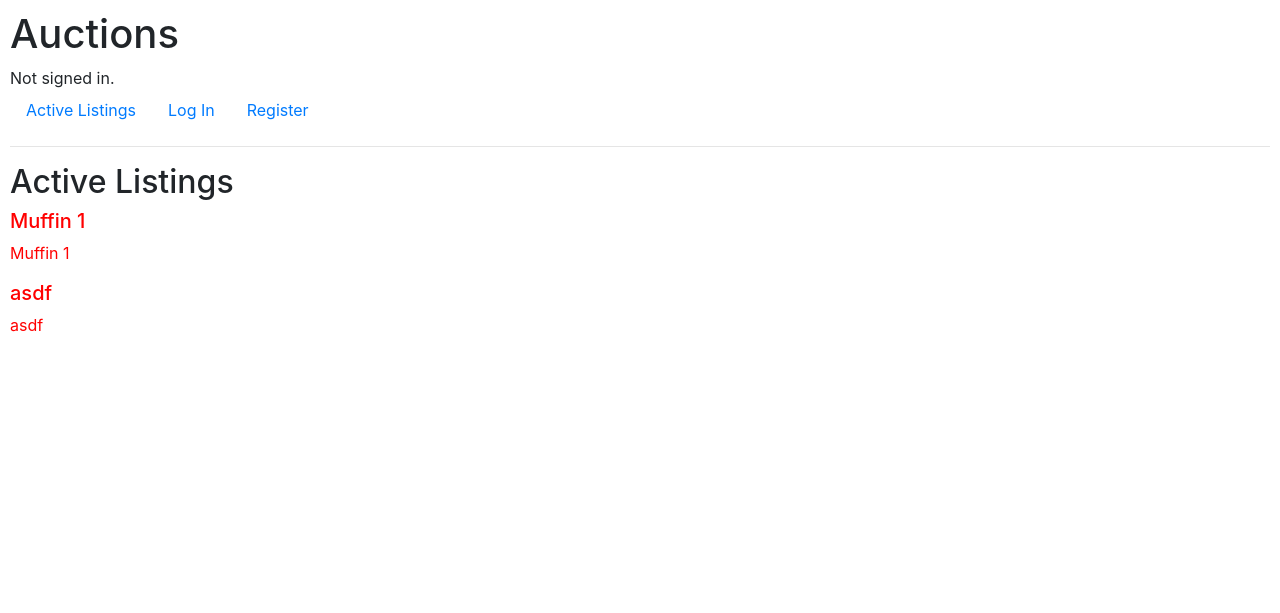
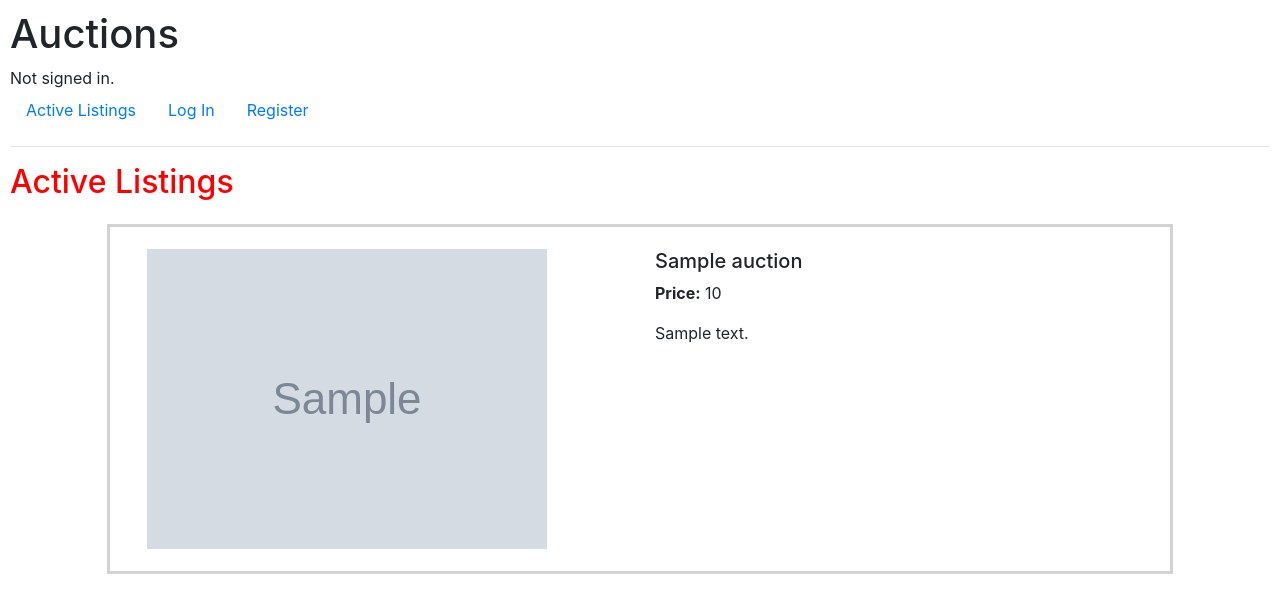
Before and after one commit to chrisfinns/commerce, a Django app: template auctions/templates/auctions/index.html in a window 1280 px wide. Shown: the top 613 px of the page. Run offline with Django 3.2, Linux system fonts and the light colour scheme; data comes from the database, SQL or seed files in the repository; both versions use the stored data as it was after the commit; tables that the repository leaves empty hold one stand-in row (values such as "Sample post"); the template is opened without the code that fills it: values that come from a table or form of the project are taken from there, most other values are stand-ins (such as "Sample title", 1, 10 or a date in 2020); grey boxes marked "Sample" are stand-in pictures; parts of the project's set-up code (start-up, migrations or seed data) failed here and were passed over; some libraries are stand-ins or nearby versions.

Commit message:
Added fields to the model.py

```diff
--- a/auctions/models.py
+++ b/auctions/models.py
@@ -3,27 +3,48 @@ from django.db import models
 
 
 class User(AbstractUser):
+    #username
+    #email
+    #password
+    first_name = models.CharField(max_length=64)
+    last_name = models.CharField(max_length=64)
+    date_joined = models.DateField(auto_now_add=True)
 
-    pass
 
+class Bids(models.Model):
+
+    # bid_amount, connect to the user/auction
+    amount = models.DecimalField(max_digits=14, decimal_places=2, blank=True)
+    #auction =
+
+    #bidder =
+    #timestamp =
 
 class Auctions(models.Model):
     # auction_items, who was the user that bid on it, bid_amount
-    item_name = models.CharField(max_length=64)
-    description = models.CharField(max_length=528)
-    #photo = URL
-    #bid = ForeignKey
-    #created
+    item_name = models.CharField(max_length=255)
+    description = models.TextField()
+    image = models.ImageField(upload_to='auction_images')
+    start_time = models.DateField(auto_now_add=True)
+    end_time = models.DateTimeField(default=datetime.now + timedelta(days=7))
+    starting_price = models.DecimalField(max_digits=14, decimal_places=2)
+    #current_price = models.DecimalField(max_digits=14, decimal_places=2, blank=True)
+    #seller =
+    #is_active =
+
 
     def __str__(self):
         return f"{self.id}: {self.item_name} - {self.description}"
 
 
-class Bids():
-    # bid_amount, connect to the user/auction
-    pass
+
 
 
 class Comments():
     #what auction is it linked to, user_comment,
+    #auction
+    #commenter
+    #text
+    #timestamp
+
     pass
--- a/auctions/static/auctions/styles.css
+++ b/auctions/static/auctions/styles.css
@@ -3,6 +3,12 @@ body {
 }
 
 .active_listing {
-    border: 1px;
     color: red;
 }
+
+.row {
+    border: solid;
+    border-color: lightgray;
+    padding: 2%;
+    margin: 2%;
+}
--- a/auctions/templates/auctions/index.html
+++ b/auctions/templates/auctions/index.html
@@ -1,13 +1,21 @@
 {% extends "auctions/layout.html" %}
 
 {% block body %}
-    <h2>Active Listings</h2>
+    <h2 class="active_listing">Active Listings</h2>
 
-    <div>
+    <div class="container">
     {% for auction in auctions %}
-        <div class="active_listing">
-            <h5> {{ auction.item_name }}</h5>
-            <p> {{ auction.description }}</p>
+        <div class="row listing">
+            <div class='col'>
+                <img src="{{ auction.image.url }}">
+            </div>
+            <div class="col">
+                <h5> {{ auction.item_name }}</h5>
+                <p><b>Price:</b> {{auction.starting_price}}</p>
+                <p>{{ auction.description }}</p>
+
+
+            </div>
         </div>
 
     {% endfor %}
--- a/commerce/settings.py
+++ b/commerce/settings.py
@@ -120,3 +120,5 @@ USE_TZ = True
 # https://docs.djangoproject.com/en/3.0/howto/static-files/
 
 STATIC_URL = '/static/'
+
+MEDIA_ROOT = os.path.join(BASE_DIR, 'media')
--- a/commerce/urls.py
+++ b/commerce/urls.py
@@ -15,8 +15,12 @@ Including another URLconf
 """
 from django.contrib import admin
 from django.urls import include, path
+from django.conf import settings
+from django.conf.urls.static import static
 
 urlpatterns = [
     path("admin/", admin.site.urls),
     path("", include("auctions.urls"))
 ]
+
+urlpatterns += static(settings.MEDIA_URL, document_root=settings.MEDIA_ROOT)
```
Also changed, not shown: auctions/migrations/0003_bids_auctions_bid.py (added), auctions/migrations/0004_remove_auctions_bid_auctions_image_and_more.py (added), auctions/migrations/0005_alter_auctions_image.py (added), auctions/migrations/0006_alter_auctions_image.py (added), auctions/migrations/0007_auctions_starting_price.py (added), db.sqlite3, media/auction_images/download.jpeg (added).
